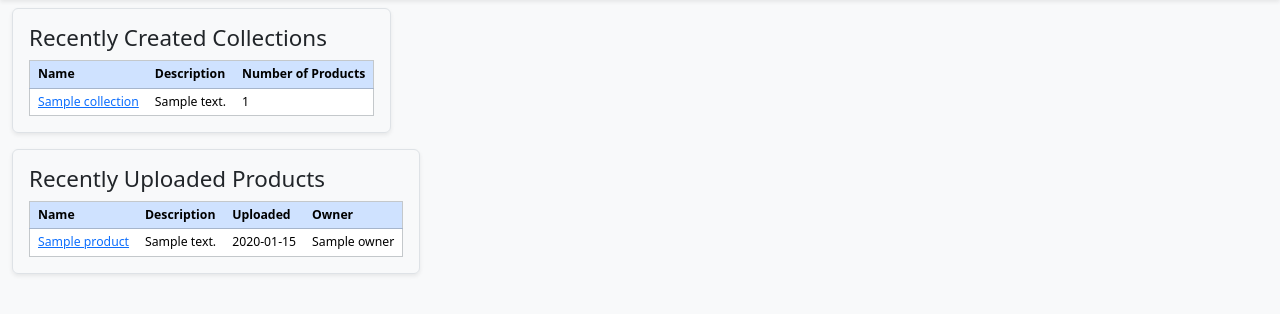
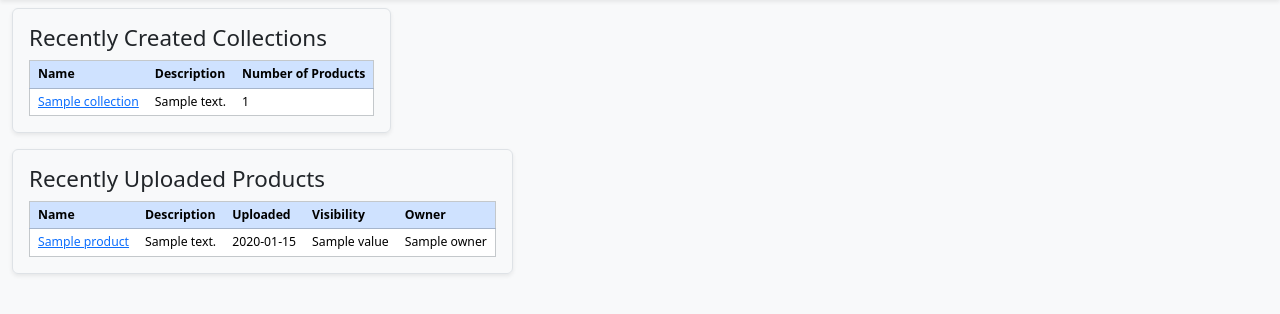
Before and after one commit to simonsobs/soposerve, a Python web app: template hipposerve/web/templates/index.html in a window 1280 px wide. Shown: the part 58-372 px from the top of the page. Run offline with Jinja, Linux system fonts and the light colour scheme; the template is opened without the code that fills it: most values are stand-ins (such as "Sample title", 1, 10 or a date in 2020).

Commit message:
Update index.html to show visibility fields

```diff
--- a/hipposerve/web/templates/index.html
+++ b/hipposerve/web/templates/index.html
@@ -30,6 +30,7 @@
                     <th class="px-2">Name</th>
                     <th class="px-2" colspan="2">Description</th>
                     <th class="px-2">Uploaded</th>
+                    <th class="px-2">Visibility</th>
                     <th class="px-2">Owner</th>
                 </tr>
             </thead>
@@ -39,6 +40,7 @@
                     <td class="px-2"><a href='products/{{ product.id | e }}'>{{ product.name }}</a></td>
                     <td class="px-2" colspan="2">{{ product.description }}</td>
                     <td class="px-2">{{ product.uploaded.strftime("%Y-%m-%d") }}</td>
+                    <td class="px-2">{{ product.visibility.value }}</td>
                     <td class="px-2">{{ product.owner.name }}</td>
                 </tr>
                 {% endfor %}
```
